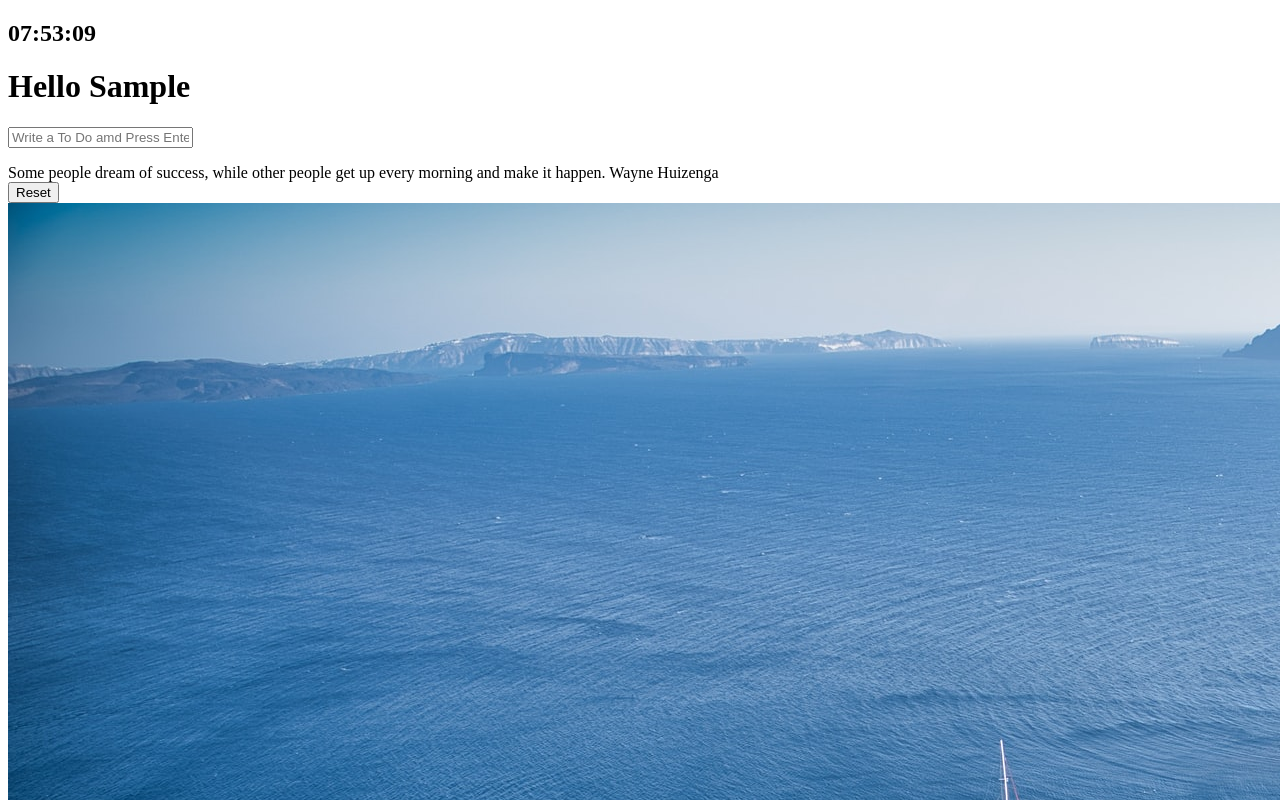
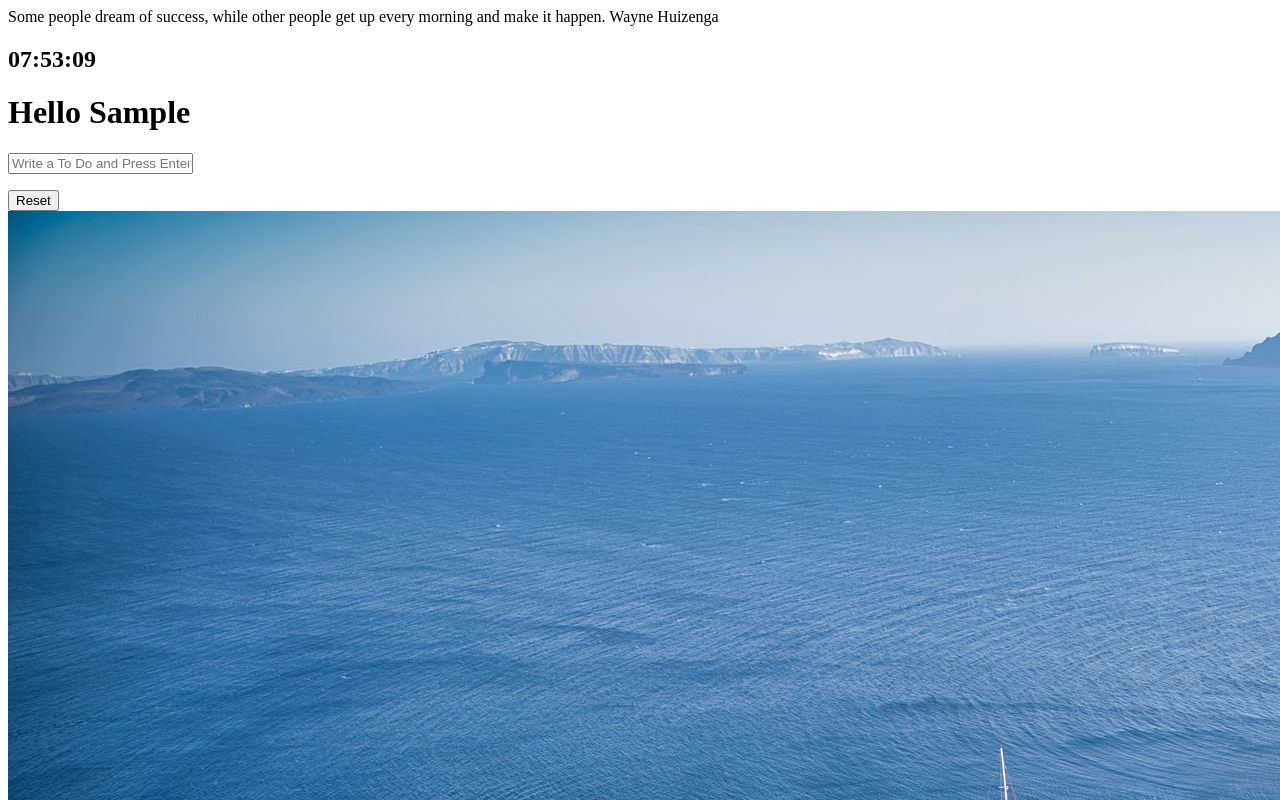
Before and after one commit to svbean77/Nomadcoder_Chrome, a plain HTML site: page index.html in a window 1280 px wide. Both pictures are taken after typing "Sample" into the empty fields and a click on the input "Log In". Shown: the top 800 px of the page. Drawn offline with Linux system fonts and the light colour scheme.

Commit message:
edit some id and location

```diff
--- a/index.html
+++ b/index.html
@@ -8,6 +8,10 @@
     <title>Momentum</title>
   </head>
   <body>
+    <div id="quote">
+      <span></span>
+      <span></span>
+    </div>
     <form id="login-form" class="hidden">
       <input
         required
@@ -20,14 +24,10 @@
     <h2 id="clock">00:00:00</h2>
     <h1 id="greeting" class="hidden"></h1>
     <form id="todo-form">
-      <input type="text" placeholder="Write a To Do amd Press Enter" />
+      <input type="text" placeholder="Write a To Do and Press Enter" />
     </form>
     <ul id="todo-list"></ul>
-    <div id="quote">
-      <span></span>
-      <span></span>
-    </div>
-    <form id="logout-form" class="hidden">
+    <form id="reset-form" class="hidden">
       <input type="submit" value="Reset" />
     </form>
     <div id="weather">
--- a/js/greetings.js
+++ b/js/greetings.js
@@ -1,7 +1,7 @@
 const loginForm = document.querySelector("#login-form");
 const loginInput = document.querySelector("#login-form input");
 const greeting = document.querySelector("#greeting");
-const resetForm = document.querySelector("#logout-form");
+const resetForm = document.querySelector("#reset-form");
 
 console.log(resetForm);
 
```
